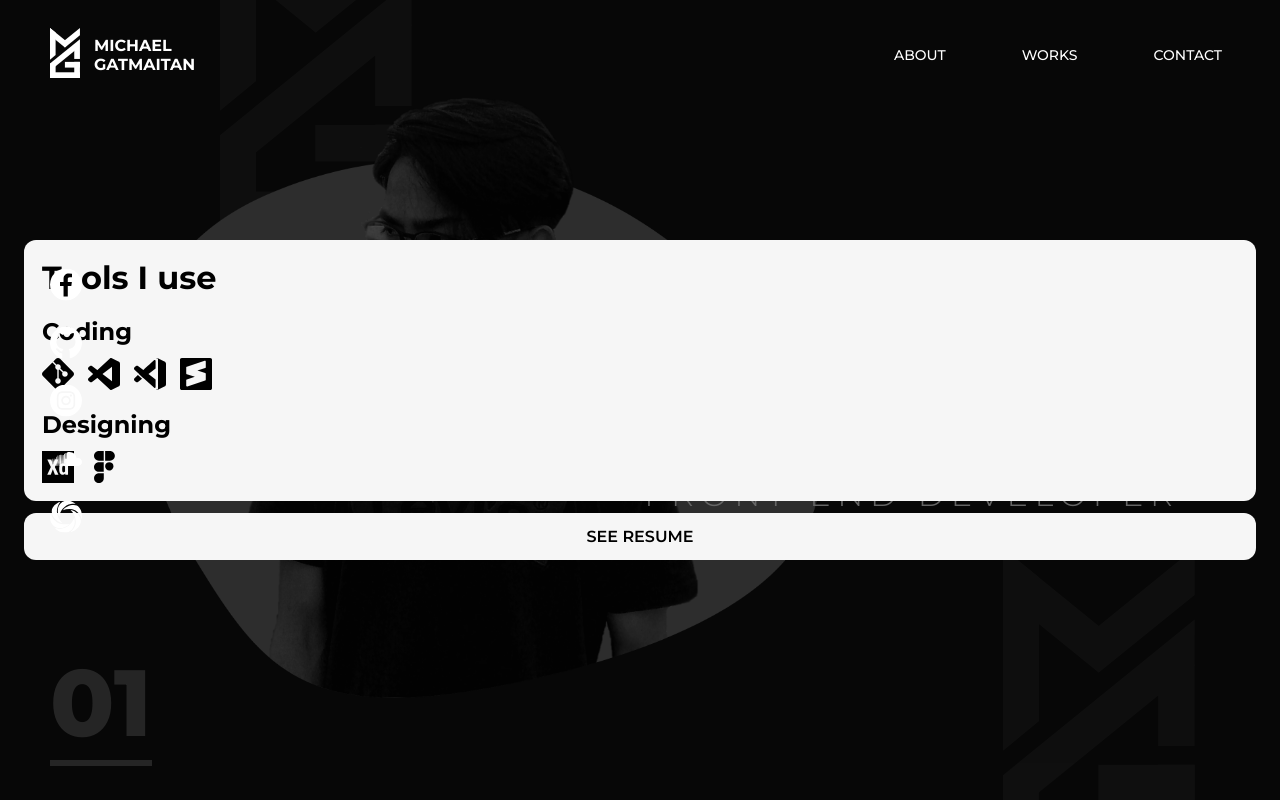
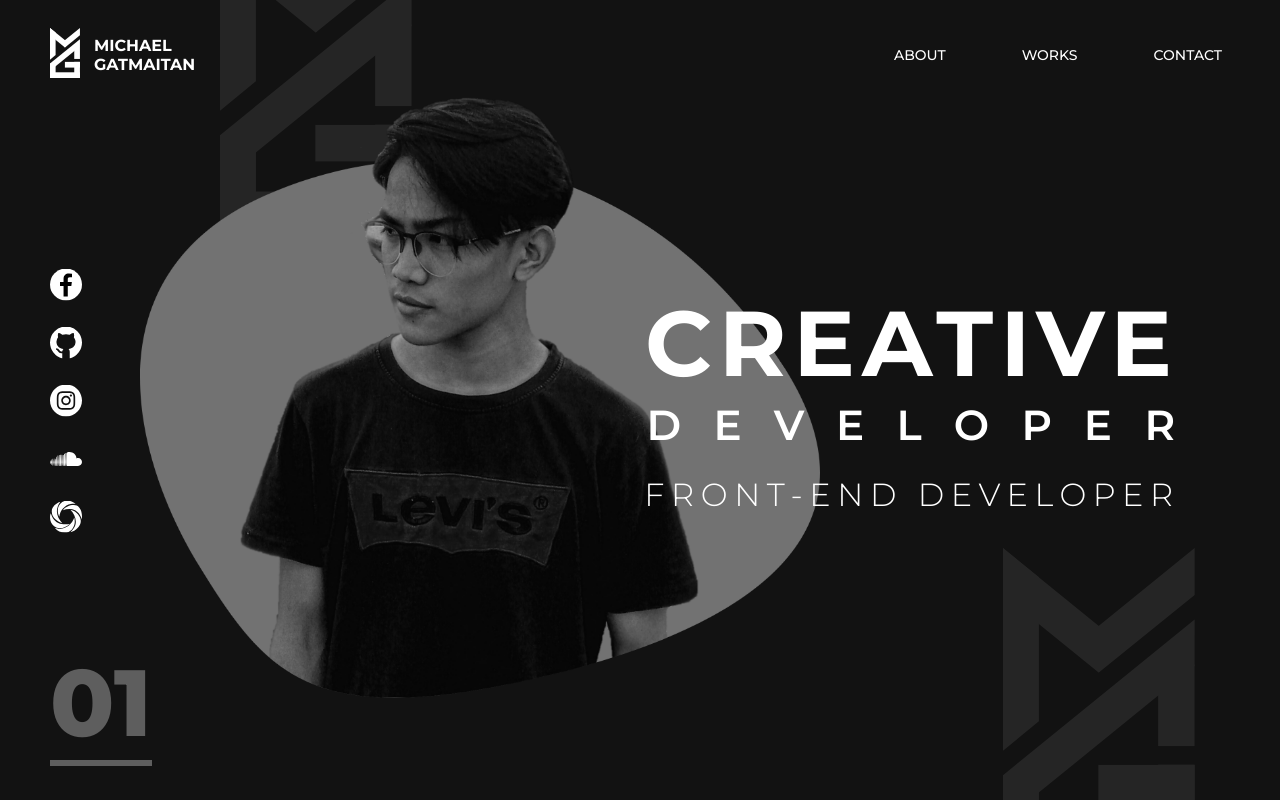
Before and after one commit to Michael-Gatmaitan/michael-gatmaitan-webportfolio, a React (Create React App) app: page / in a window 1280 px wide. Shown: the top 800 px of the page. Built offline with nearby package versions, Linux system fonts and the light colour scheme.

Commit message:
showModal state set to false.

```diff
--- a/src/App.js
+++ b/src/App.js
@@ -17,7 +17,7 @@ import Page02 from './components/pages/02/index';
 
 function App() {
 
-  let [showModal, setShowModal] = useState(true);
+  let [showModal, setShowModal] = useState(false);
 
   return (
     <>
--- a/src/components/ModalToolsMobile.jsx
+++ b/src/components/ModalToolsMobile.jsx
@@ -1,4 +1,3 @@
-
 import './styles/ModalToolsMobile.css';
 import ModalForTools from './pages/02/ModalForTools';
 
```
